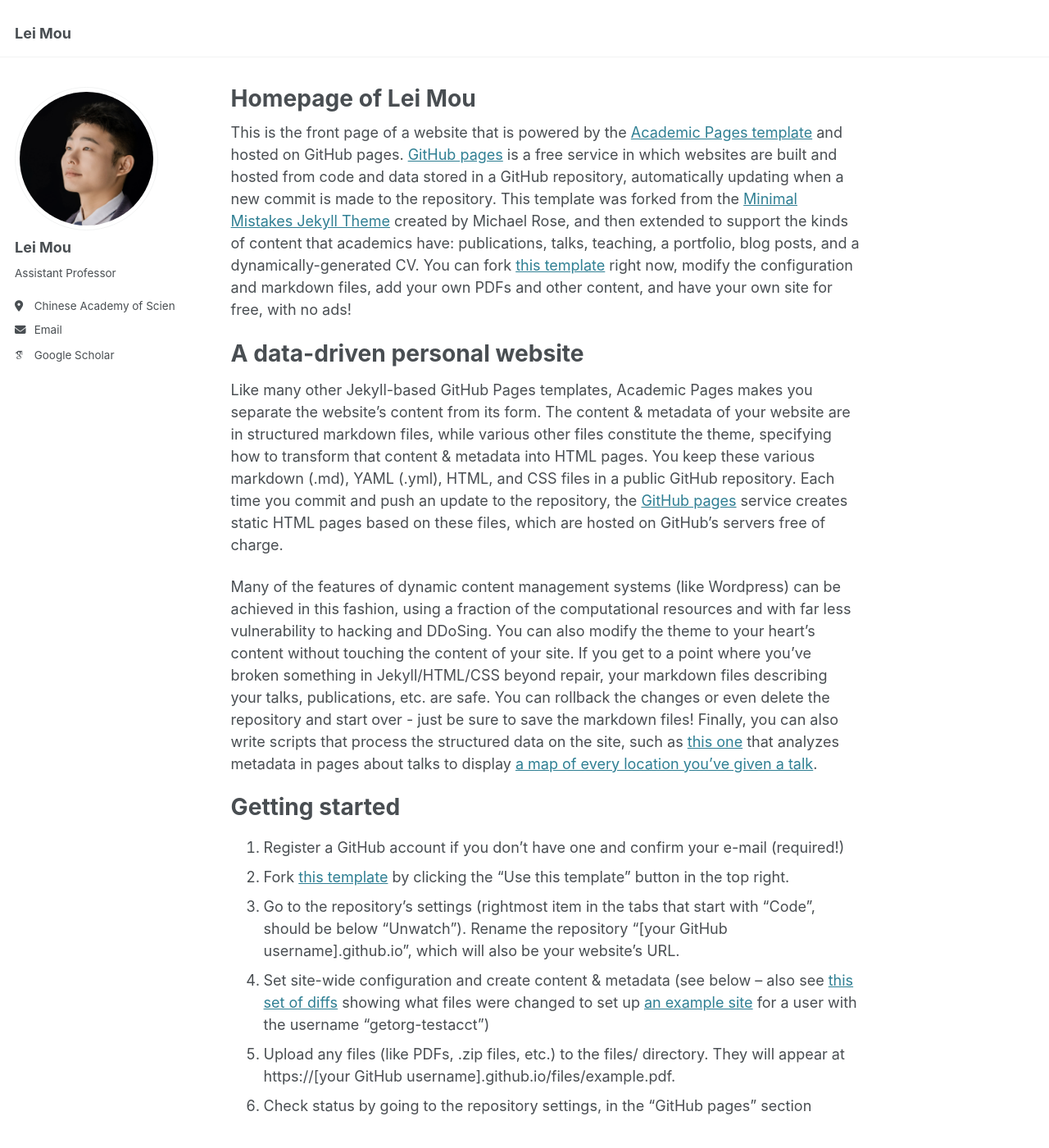
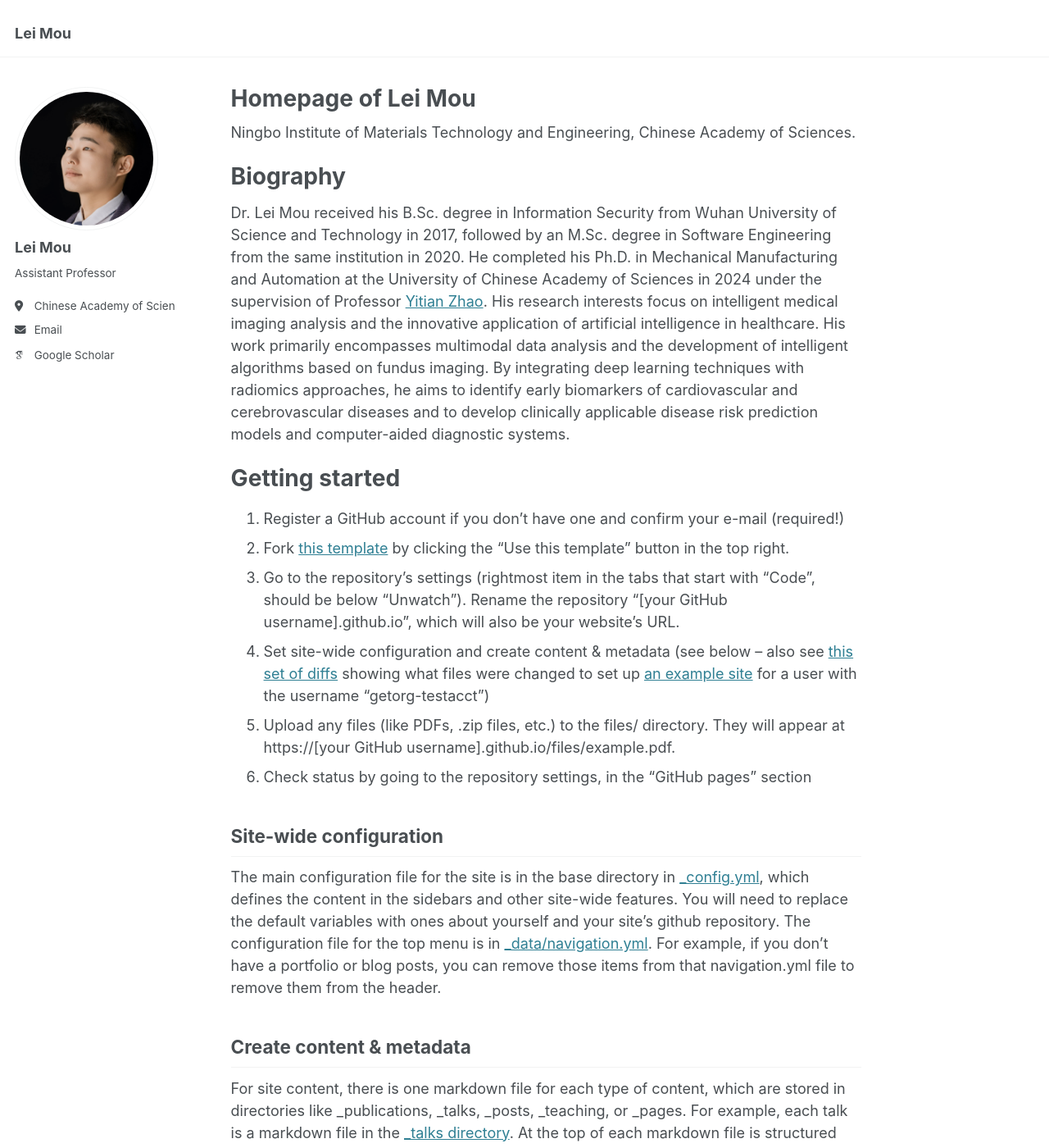
Before and after one commit to iBrain-007/iBrain-007.github.io, a Jekyll site: the page built from _pages/about.md, in a window 1280 px wide and 1400 px high. Shown: the whole window at 82% size. Built offline with Jekyll 4.4.1, drawn with Linux system fonts in a browser that asks for light colours; some web fonts are replaced.

Commit message:
Update about.md

```diff
--- a/_pages/about.md
+++ b/_pages/about.md
@@ -7,13 +7,11 @@
   - /about.html
 ---
 
-This is the front page of a website that is powered by the [Academic Pages template](https://github.com/academicpages/academicpages.github.io) and hosted on GitHub pages. [GitHub pages](https://pages.github.com) is a free service in which websites are built and hosted from code and data stored in a GitHub repository, automatically updating when a new commit is made to the repository. This template was forked from the [Minimal Mistakes Jekyll Theme](https://mmistakes.github.io/minimal-mistakes/) created by Michael Rose, and then extended to support the kinds of content that academics have: publications, talks, teaching, a portfolio, blog posts, and a dynamically-generated CV. You can fork [this template](https://github.com/academicpages/academicpages.github.io) right now, modify the configuration and markdown files, add your own PDFs and other content, and have your own site for free, with no ads!
+Ningbo Institute of Materials Technology and Engineering, Chinese Academy of Sciences.
 
-A data-driven personal website
+Biography
 ======
-Like many other Jekyll-based GitHub Pages templates, Academic Pages makes you separate the website's content from its form. The content & metadata of your website are in structured markdown files, while various other files constitute the theme, specifying how to transform that content & metadata into HTML pages. You keep these various markdown (.md), YAML (.yml), HTML, and CSS files in a public GitHub repository. Each time you commit and push an update to the repository, the [GitHub pages](https://pages.github.com/) service creates static HTML pages based on these files, which are hosted on GitHub's servers free of charge.
-
-Many of the features of dynamic content management systems (like Wordpress) can be achieved in this fashion, using a fraction of the computational resources and with far less vulnerability to hacking and DDoSing. You can also modify the theme to your heart's content without touching the content of your site. If you get to a point where you've broken something in Jekyll/HTML/CSS beyond repair, your markdown files describing your talks, publications, etc. are safe. You can rollback the changes or even delete the repository and start over - just be sure to save the markdown files! Finally, you can also write scripts that process the structured data on the site, such as [this one](https://github.com/academicpages/academicpages.github.io/blob/master/talkmap.ipynb) that analyzes metadata in pages about talks to display [a map of every location you've given a talk](https://academicpages.github.io/talkmap.html).
+Dr. Lei Mou received his B.Sc. degree in Information Security from Wuhan University of Science and Technology in 2017, followed by an M.Sc. degree in Software Engineering from the same institution in 2020. He completed his Ph.D. in Mechanical Manufacturing and Automation at the University of Chinese Academy of Sciences in 2024 under the supervision of Professor [Yitian Zhao](https://ytianzhao.github.io/). His research interests focus on intelligent medical imaging analysis and the innovative application of artificial intelligence in healthcare. His work primarily encompasses multimodal data analysis and the development of intelligent algorithms based on fundus imaging. By integrating deep learning techniques with radiomics approaches, he aims to identify early biomarkers of cardiovascular and cerebrovascular diseases and to develop clinically applicable disease risk prediction models and computer-aided diagnostic systems.
 
 Getting started
 ======
```
